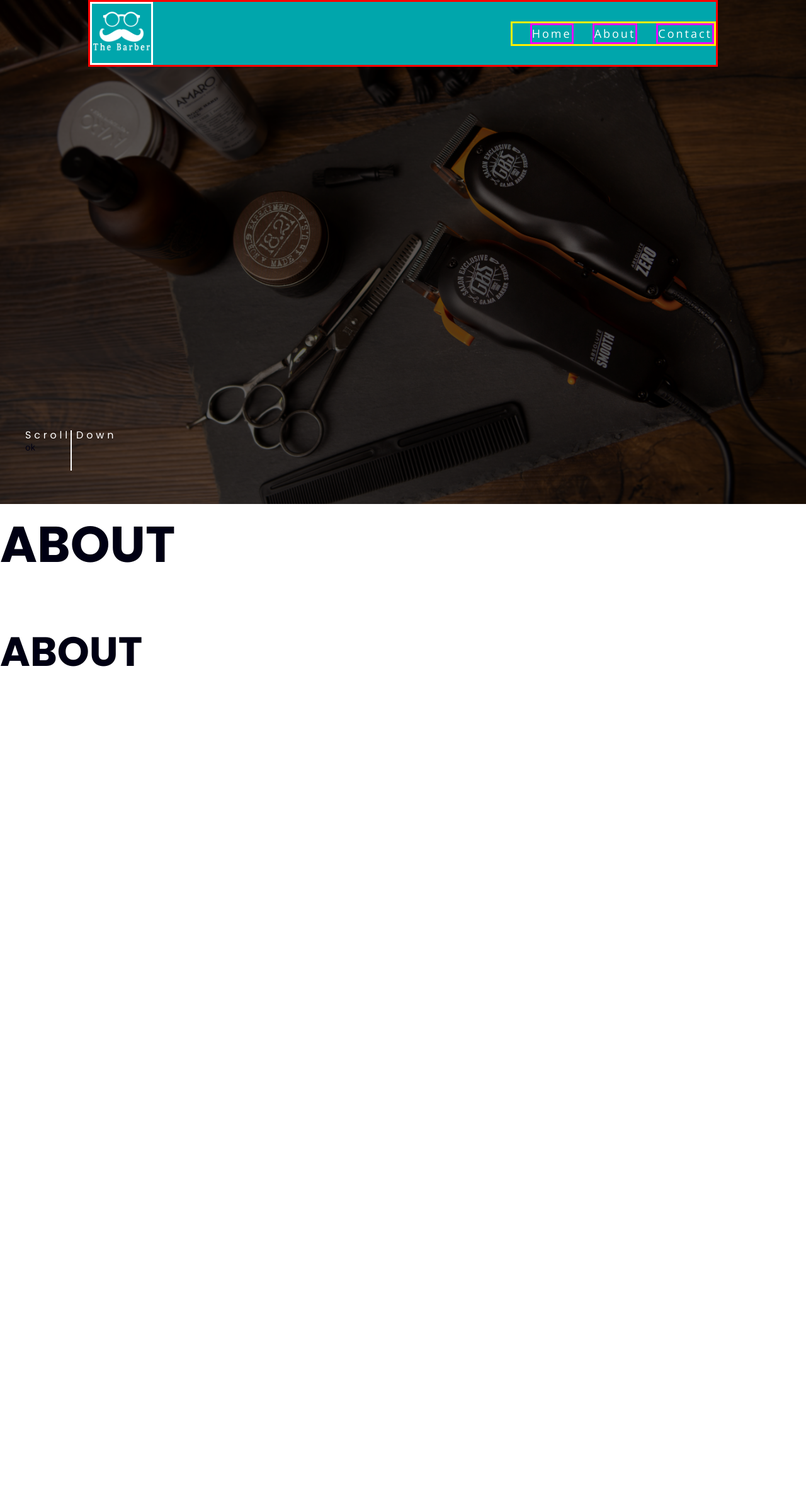
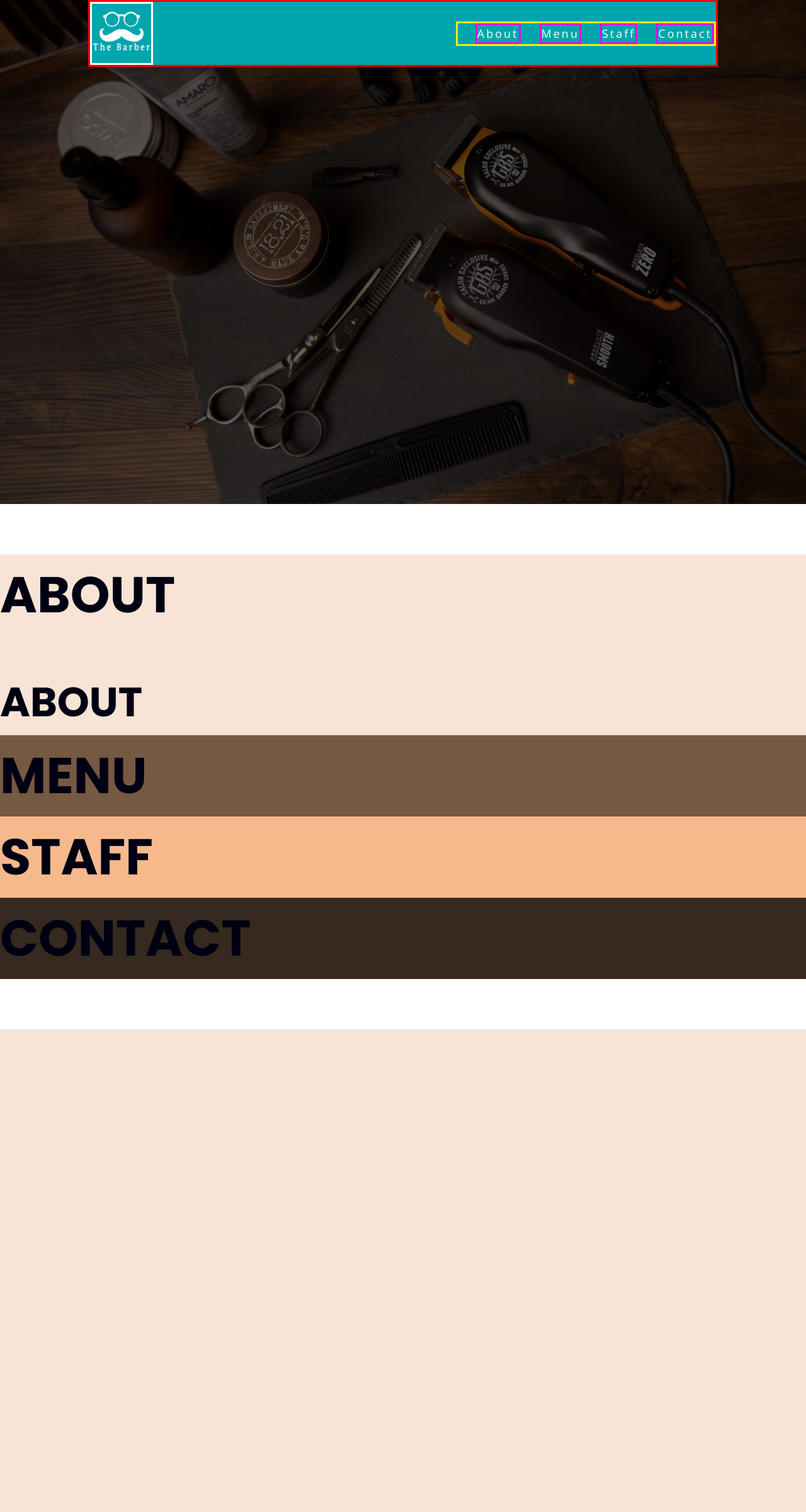
Before and after one commit to A-Rama7/Projet_Barber, a PHP site: page / in a window 1280 px wide. Shown: the whole page at 63% size. After the commit the page ends 1634 px from the top, so only its background shows below. Run offline with PHP 8.4, Linux system fonts and the light colour scheme.

Commit message:
section main page done

```diff
--- a/index.html
+++ b/index.html
@@ -19,10 +19,13 @@
             </div>
             <ul class="navbar-links">
                 <li class="link">
-                    <a href="#">Home</a>
+                    <a href="#">About</a>
                 </li>
                 <li class="link">
-                    <a href="#">About</a>
+                    <a href="#">Menu</a>
+                </li>
+                <li class="link">
+                    <a href="#">Staff</a>
                 </li>
                 <li class="link">
                     <a href="#">Contact</a>
@@ -39,19 +42,30 @@
 
 
     <div class="main-top">
-        <div class = "scroll">
-            <div class="scroll-line"></div>
-            <div class="scrolldown">Scroll Down</div>
-            <div>ok</div>
-        </div>
         <div class="img-top">
             <img src="./images/andrea-donato-MNu0n-3BIKs-unsplash.jpg" alt="accueil">
         </div>
     </div>
 
-    <div class="test">
-        <h1 class="titles">ABOUT</h1>
-        <h1 class="subtitles">ABOUT</h1>
-    </div>
+    <section class="wrapper">
+
+        <div class="about">
+            <h1 class="titles">ABOUT</h1>
+            <h1 class="subtitles">ABOUT</h1>
+        </div>
+
+        <div class="menu">
+            <h1 class="titles">Menu</h1>
+        </div>
+
+        <div class="staff">
+            <h1 class="titles">Staff</h1>
+        </div>
+
+        <div class="contact">
+            <h1 class="titles">Contact</h1>
+        </div>
+
+    </section>
 </body>
 </html>
--- a/style.css
+++ b/style.css
@@ -229,12 +229,14 @@ body > script {
 body {
   color: #000013;
   font-family: 'Open sans',sans-serif;
+  overflow-x: hidden;
 }
 
 .titles {
   font-size: 8rem;
   font-weight: 700;
   font-family: 'Poppins', sans-serif;
+  text-transform: uppercase;
 }
 
 .subtitles {
@@ -372,8 +374,30 @@ body {
   -webkit-filter: brightness(40%);
 }
 
-.test {
-  height: 200vh;
+/*---Main_Content---*/
+.wrapper {
+  padding-top: 10vh;
+  padding-bottom: 10vh;
+  position: flex;
+  -webkit-box-pack: center;
+      -ms-flex-pack: center;
+          justify-content: center;
+}
+
+.about {
+  background-color: #F7E4D6;
+}
+
+.menu {
+  background-color: #755943;
+}
+
+.staff {
+  background-color: #F5B98C;
+}
+
+.contact {
+  background-color: #36291F;
 }
 
 /*---Media queries---*/
--- a/style.scss
+++ b/style.scss
@@ -6,12 +6,14 @@ body{
 
     color: rgb(0, 0, 19);
     font-family: 'Open sans',sans-serif;
+    overflow-x: hidden;
 }
 
 .titles{
     font-size: 8rem;
     font-weight: 700;
     font-family: 'Poppins', sans-serif;
+    text-transform: uppercase;
 }
 
 .subtitles{
@@ -148,9 +150,33 @@ body{
 }
 
 
-.test{
-    height: 200vh
+/*---Main_Content---*/
+
+.wrapper{
+    padding-top: 10vh;
+    padding-bottom: 10vh;
+    position: flex;
+    justify-content: center;
 }
+
+.about{
+    background-color: $cream;
+
+}
+
+.menu{
+    background-color: $brown;
+}
+
+.staff{
+    background-color: $skin;
+}
+
+.contact{
+    background-color: $dark-brown;
+}
+
+
 
 /*---Media queries---*/
 
```
Also changed, not shown: 1 other file.
